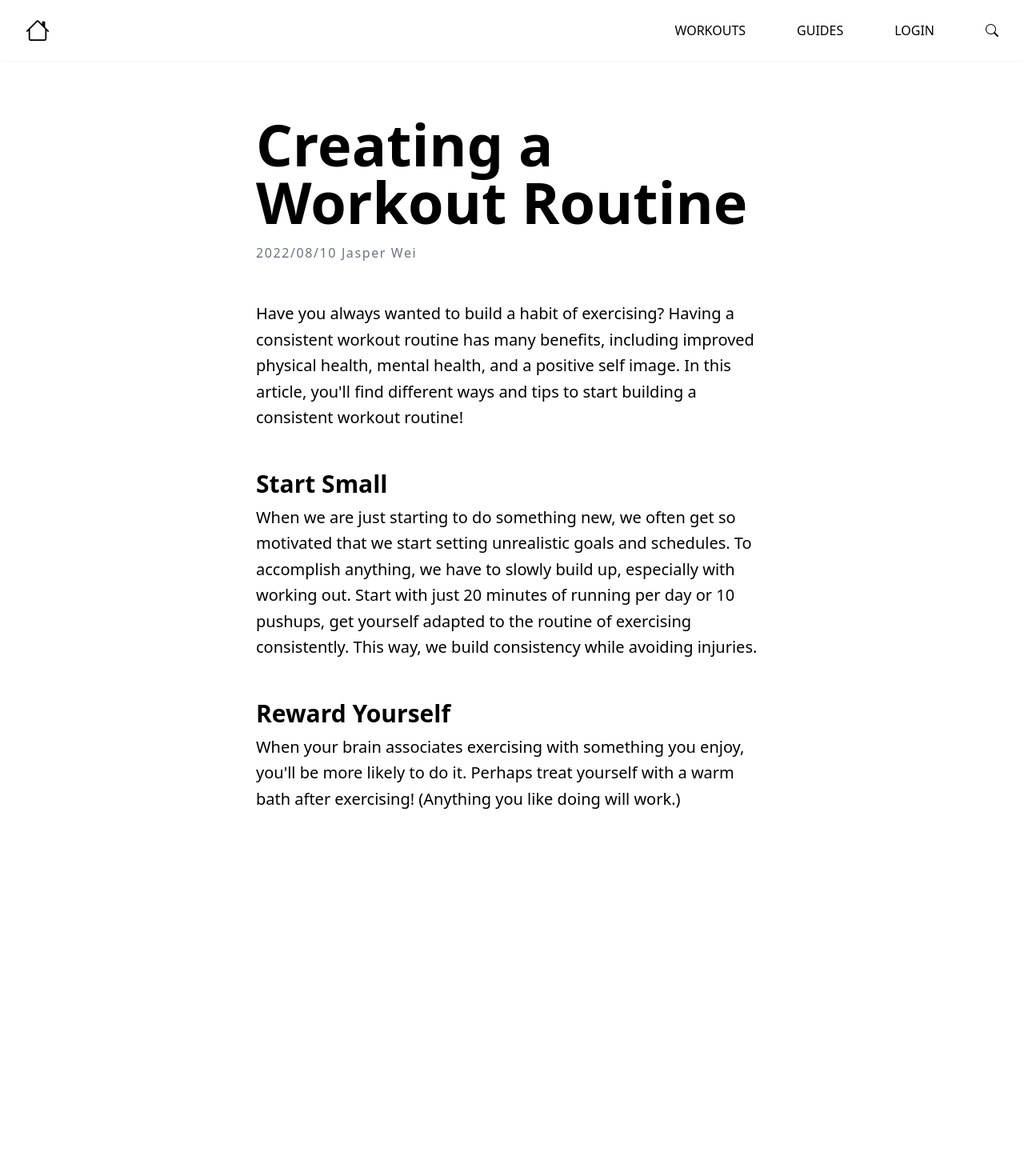
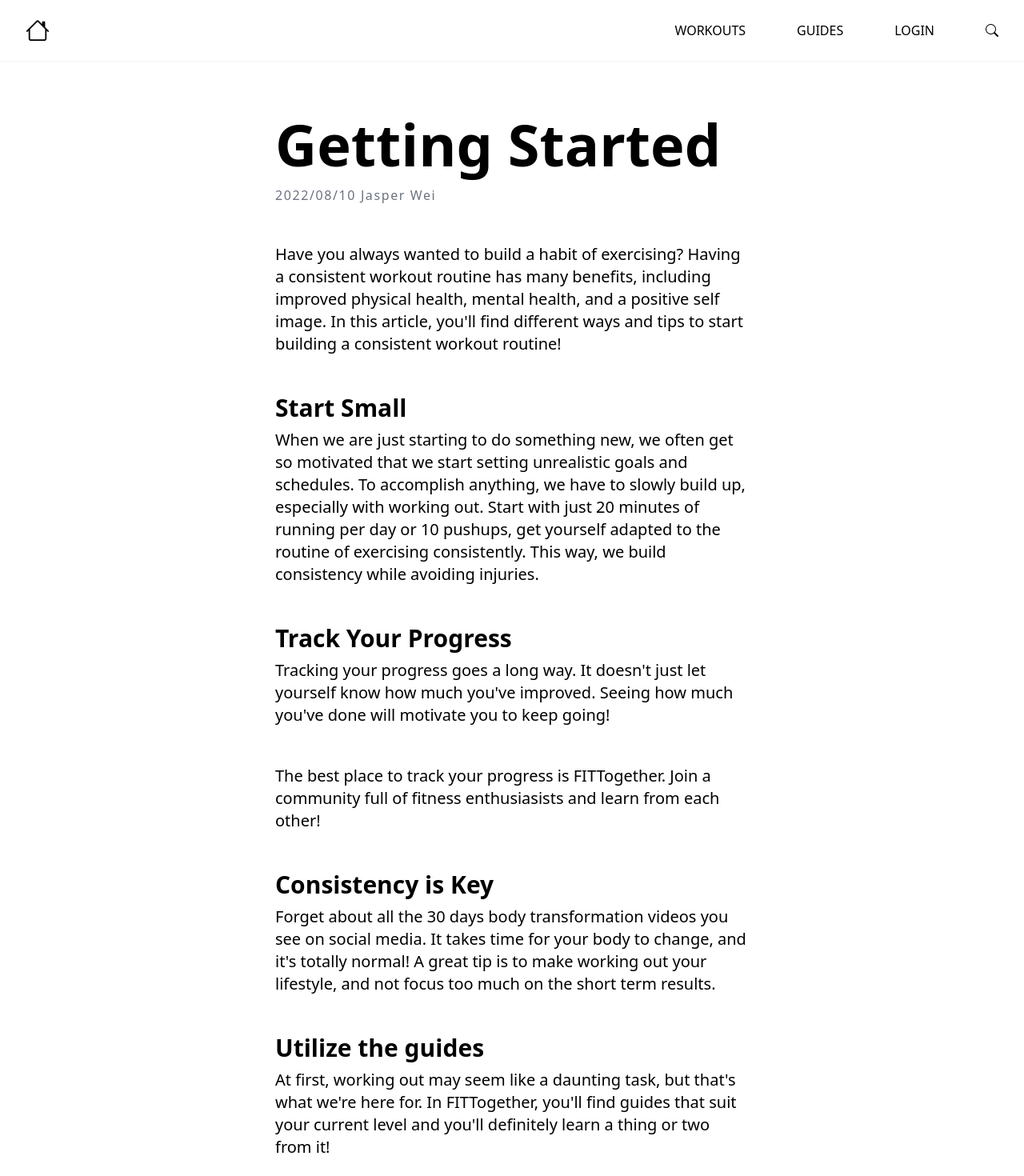
Before and after one commit to jasperw97/Fitness-app-on-render, a React (Vite) app in the folder frontend/: page /starter in a window 1280 px wide. Shown: the top 1470 px of the page at 80% size. Before the commit the page ends 1063 px from the top, so only its background shows below. Built offline with nearby package versions, Linux system fonts and the light colour scheme.

Commit message:
guides ui update

```diff
--- a/frontend/src/components/guides/paragraph.jsx
+++ b/frontend/src/components/guides/paragraph.jsx
@@ -1,8 +1,8 @@
 export default function GuideParagraph({title, children}) {
     return(
         <div className="mt-12">
-            <h1 className="mb-2 text-3xl font-bold">{title}</h1>
-            <p className="text-xl font-light leading-relaxed">{children}</p>
+            <h1 className="mb-2 text-2xl font-bold md:text-3xl">{title}</h1>
+            <p className="text-lg font-light leading-relaxed md:text-xl">{children}</p>
         </div>
     )
 }
--- a/frontend/src/components/guides/title_author.jsx
+++ b/frontend/src/components/guides/title_author.jsx
@@ -1,8 +1,8 @@
 export default function TitleAuthor(props) {
     return(
         <div>
-            <h1 className="mb-4 font-extrabold text-7xl">{props.title}</h1>
-            <p className="mb-10 font-thin tracking-widest text-gray-500">{props.date} {props.author}</p>
+            <h1 className="mb-4 text-4xl font-extrabold md:text-7xl">{props.title}</h1>
+            <p className="mb-10 text-sm font-thin tracking-widest text-gray-500 md:text-base">{props.date} {props.author}</p>
         </div>
     )
 }
--- a/frontend/src/pages/guides/starter.jsx
+++ b/frontend/src/pages/guides/starter.jsx
@@ -6,8 +6,8 @@ export default function StarterGuide() {
     return(
         <div className="relative flex flex-col items-center pb-12">
             <Navbar></Navbar>
-            <div className="w-1/2 mt-36">
-                <TitleAuthor title={"Creating a Workout Routine"} author={"Jasper Wei"} date={"2022/08/10"}></TitleAuthor>
+            <div className="w-full px-6 md:w-1/2 mt-36">
+                <TitleAuthor title={"Getting Started"} author={"Jasper Wei"} date={"2022/08/10"}></TitleAuthor>
                 <GuideParagraph>
                 Have you always wanted to build a habit of exercising? Having a consistent workout routine
                 has many benefits, including improved physical health, mental health, and a positive self image.
@@ -21,9 +21,24 @@ export default function StarterGuide() {
                 adapted to the routine of exercising consistently. This way, we build consistency while avoiding injuries.
                 </GuideParagraph>
 
-                <GuideParagraph title={"Reward Yourself"}>
-                When your brain associates exercising with something you enjoy, you'll be more likely
-                to do it. Perhaps treat yourself with a warm bath after exercising! (Anything you like doing will work.)
+                <GuideParagraph title={"Track Your Progress"}>
+                Tracking your progress goes a long way. It doesn't just let yourself know how much you've
+                improved. Seeing how much you've done will motivate you to keep going!
+                </GuideParagraph>
+
+                <GuideParagraph title={""}>
+                The best place to track your progress is FITTogether. Join a community full of fitness
+                enthusiasists and learn from each other!
+                </GuideParagraph>
+                <GuideParagraph title={"Consistency is Key"}>
+                Forget about all the 30 days body transformation videos you see on social media. It takes time
+                for your body to change, and it's totally normal! A great tip is to make working out your lifestyle, and
+                not focus too much on the short term results.
+                </GuideParagraph>
+                <GuideParagraph title={"Utilize the guides"}>
+                At first, working out may seem like a daunting task, but that's what we're here for.
+                In FITTogether, you'll find guides that suit your current level and you'll definitely
+                learn a thing or two from it!
                 </GuideParagraph>
 
 
--- a/frontend/src/pages/guides_home.jsx
+++ b/frontend/src/pages/guides_home.jsx
@@ -2,8 +2,11 @@ import Navbar from "../components/navbar"
 import gym from "../assets/gym.jpg"
 import { Link } from "react-router-dom"
 import Skeleton from "react-loading-skeleton"
+import { useTranslation } from "react-i18next"
 
 export default function Guides() {
+
+    const {t} = useTranslation()
     return(
         <div className="relative">
             <Navbar></Navbar>
@@ -13,22 +16,21 @@ export default function Guides() {
                 <img src={gym} className="scale-75 rounded-lg drop-shadow-md"  />
                 </div>
                 <div className="w-full md:w-1/2 md:pl-6 md:pr-20">
-                <h1 className="text-3xl font-medium text-center text-gray-700 md:text-start md:text-6xl">Working Out isn't <span className="">Difficult!</span></h1>
-                <p className="mx-4 mt-6 text-base leading-relaxed md:mx-0 md:text-xl md:w-5/6 font-extralight">Here, you can find guides on fitness knowledges
-                    for all levels. These
-                    guides will help you through your fitness journey!
+                <h1 className="text-3xl font-medium text-center text-gray-700 md:text-start md:text-6xl">{t("guideintro")}</h1>
+                <p className="mx-4 mt-6 text-base leading-relaxed md:mx-0 md:text-xl md:w-5/6 font-extralight">
+                {t("guideintrop")}
                 </p>
                 </div>
             </div>
 
             {/* List of Articles */}
             <div className="flex flex-col items-center w-screen min-h-screen bg-white">
-                <h1 className="mt-12 text-3xl font-light tracking-wide text-gray-700 md:text-6xl">Guides</h1>
+                <h1 className="mt-12 text-3xl font-light tracking-wide text-gray-700 md:text-6xl">{t("guides")}</h1>
                 <hr className="w-64 mt-3 border-4 border-gray-300"/>
                 {/* List Component */}
                 <Link to={"/starter"} className="flex justify-center w-full">
                 <div className="flex items-center justify-between w-full px-3 py-4 mx-4 mt-10 transition bg-gray-100 md:px-6 md:py-8 md:mx-0 md:w-3/5 rounded-xl hover:scale-105 active:bg-gray-200">
-                    <h1 className="w-1/2 text-lg tracking-wide text-gray-800 md:text-3xl font-extralight">Creating a Workout Routine</h1>
+                    <h1 className="w-1/2 text-lg tracking-wide text-gray-800 md:text-2xl font-extralight">Getting Started</h1>
                     <div className="flex justify-end w-1/2 space-x-2">
                         <div className="p-2 text-xs font-light text-gray-800 bg-blue-100 rounded-lg md:text-base">Beginner</div>
                         <div className="p-2 text-xs font-light text-gray-800 bg-white rounded-lg md:text-base">Gym</div>
--- a/frontend/src/utils/i18n.js
+++ b/frontend/src/utils/i18n.js
@@ -33,7 +33,9 @@ const resources = {
       load:"Load(Kg)",
       des:"Description",
       ae:"Add Exercise",
-      sub:"Submit"
+      sub:"Submit",
+      guideintro: "Working Out isn't Difficult!",
+      guideintrop: "Here, you can find guides on fitness knowledges for all levels. These guides will help you through your fitness journey!",
     }
   },
   zh: {
@@ -64,7 +66,9 @@ const resources = {
       load:"重量（Kg）",
       des:"補充說明",
       ae:"新增動作",
-      sub:"送出"
+      sub:"送出",
+      guideintro: "訓練並不困難",
+      guideintrop: "這裡有適合各種程度的健身手冊，幫助你打造最適合自己的訓練。",
     }
   }
 };
```
